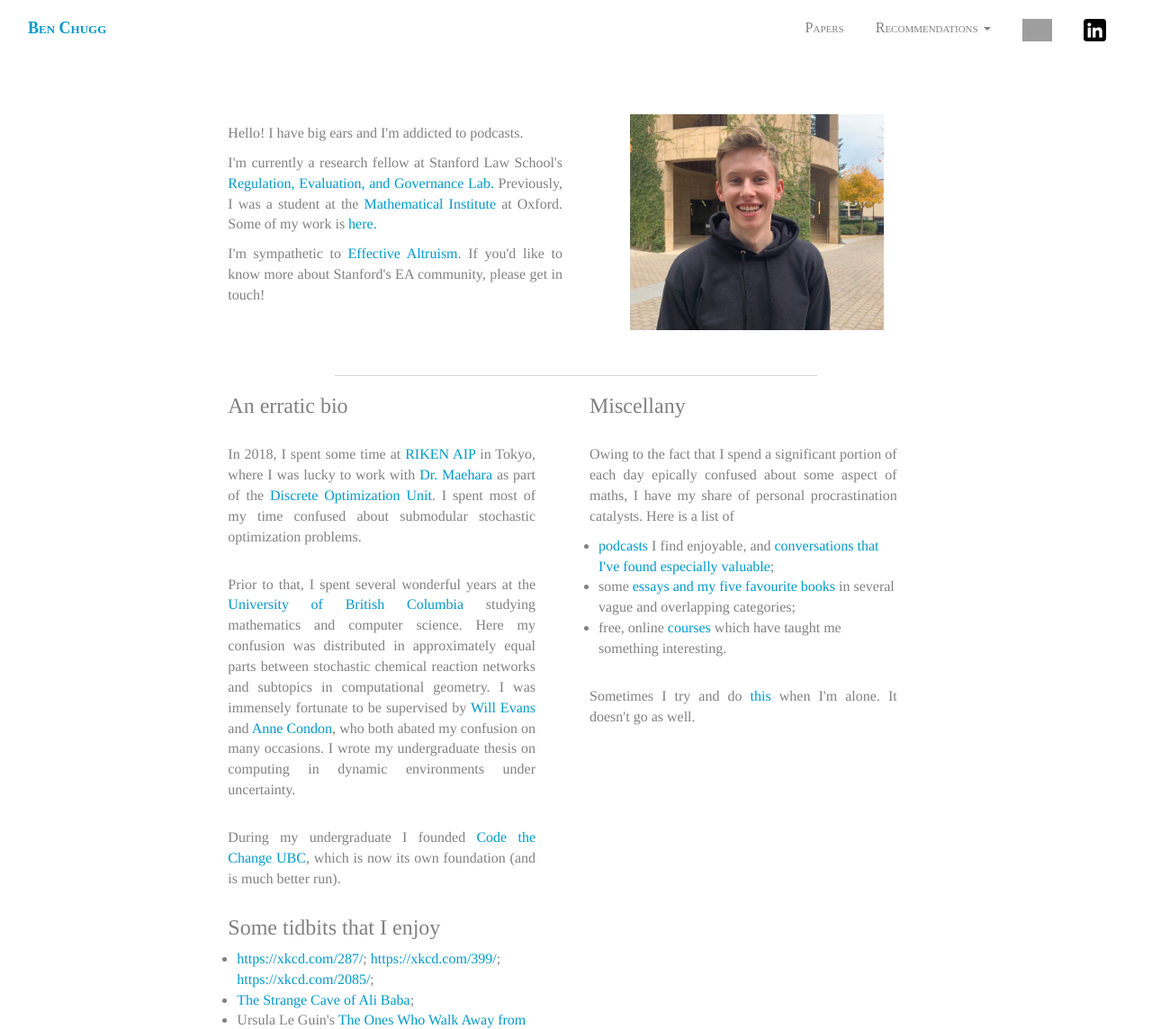
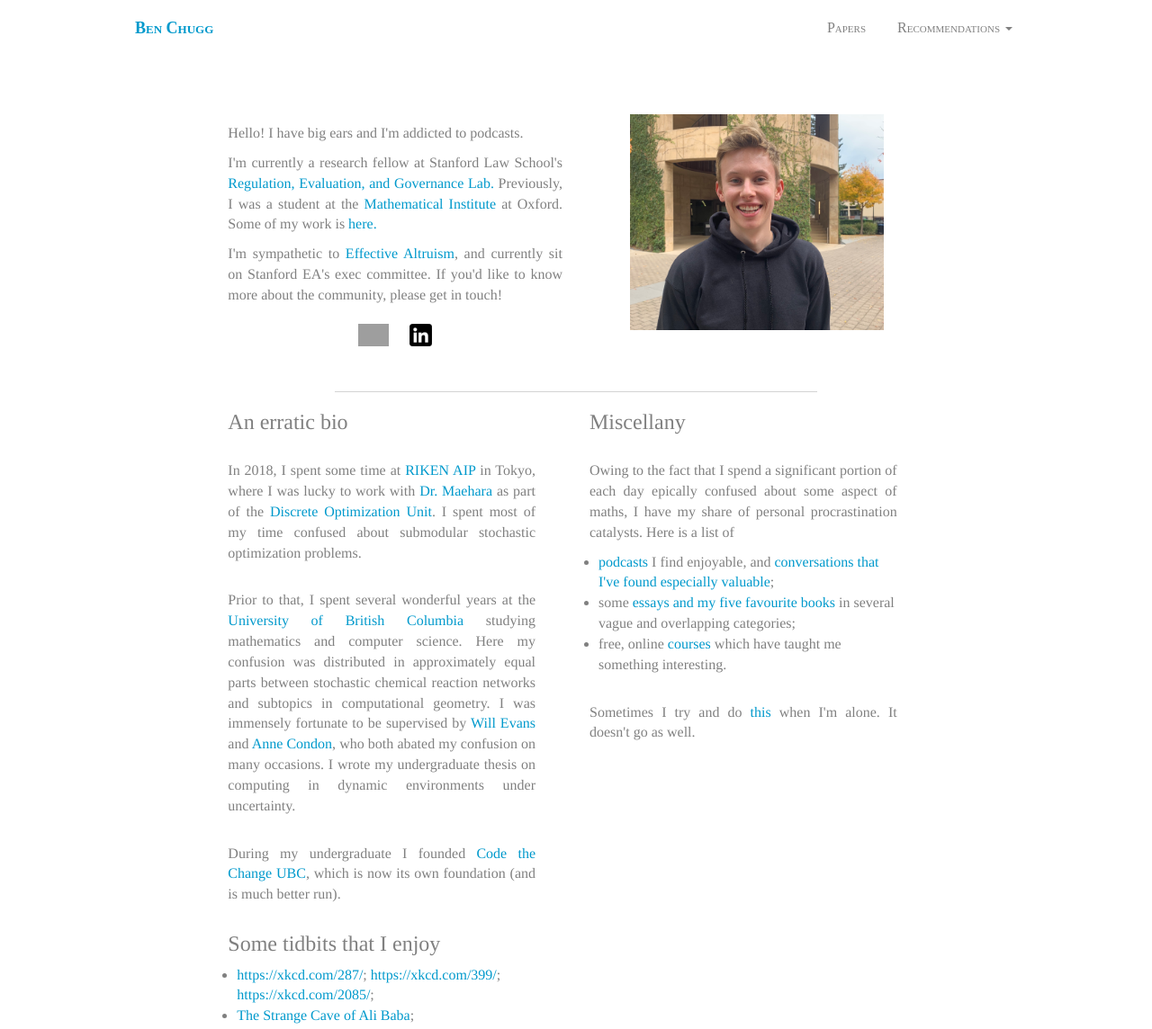
Before and after one commit to bchugg/bchugg.github.io, a PHP site: page / in a window 1280 px wide. Shown: the top 1144 px of the page at 90% size. Run offline with PHP 8.4, Linux system fonts and the light colour scheme; some libraries are stand-ins or nearby versions; grey boxes are pictures that could not be loaded.

Commit message:
pops mcgopps

```diff
--- a/assets/stylesheets/main.css
+++ b/assets/stylesheets/main.css
@@ -69,6 +69,13 @@ sass file */
       border-bottom: solid lightgray 1px; }
     .main-body .col-sm-8 .top-info {
       padding-top: 10px; }
+      .main-body .col-sm-8 .top-info .links {
+        padding-top: 10px; }
+        .main-body .col-sm-8 .top-info .links img {
+          height: 25px;
+          width: auto;
+          padding-left: 10px;
+          padding-right: 10px; }
   .main-body .info h4, .main-body .info p {
     margin-top: 30px;
     margin-right: 20px;
--- a/assets/stylesheets/main.scss
+++ b/assets/stylesheets/main.scss
@@ -107,6 +107,15 @@ $global_font_size: 12pt;
 		}
 		.top-info {
 		padding-top: 10px;
+		.links {
+			padding-top: 10px;
+			img {
+				height: 25px;
+				width: auto;
+				padding-left: 10px;
+				padding-right: 10px;
+			}
+		}
 		}
 
 	}
--- a/books.html
+++ b/books.html
@@ -36,7 +36,6 @@
 
 					An eclectic collection of books, chronicling my five recommendations in each of several topics (fifteen  in the case of fiction ... it's a broad genre).
 					For a full list of what I've enjoyed and what I'm attempting and failing to read, visit <a href="https://www.goodreads.com/user/show/90945992-ben-chugg" rel='nofollow'>goodreads</a>. <br>
-					If you  hate  my taste and want me to read better books you can tell me so <a href="https://docs.google.com/document/d/1jnxeYbPcpe86Md_0HOtYecdYb1upobSbiaCpNiu7yUE/edit?usp=sharing" rel='nofollow'>here</a>. <br>
 					I take obscene liberty in omitting the post-colon parts of some titles.</p>
 				</div>
 
@@ -353,11 +352,13 @@
 							<a href="https://library.ias.edu/files/UsefulnessHarpers.pdf" rel='nofollow'>The usefulness of useless knowledge</a>; Abraham Flexner.
 						</li>
 						<li>
-							<a href="https://mathwithbaddrawings.com/2015/02/24/why-do-we-pay-mathematicians/" rel='nofollow'>Why do we pay pure mathematicians?</a> and <a href="https://mathwithbaddrawings.com/2017/09/20/the-state-of-being-stuck/" rel='nofollow'>The State of Being Stuck</a>; Ben Orlin.
+							<a href="https://mathwithbaddrawings.com/2017/09/20/the-state-of-being-stuck/" rel='nofollow'>The State of Being Stuck</a>; Ben Orlin.
 						</li>
 						<li><a href="https://nickbostrom.com/fable/dragon.html" rel='nofollow'>The Fable of the Dragon-Tyrant</a>; Nick Bostrom.</li>
 						<li><a href="https://slatestarcodex.com/2019/06/06/asymmetric-weapons-gone-bad/" rel='nofollow'>Asymmetric Weapons Gone Bad</a> and <a href="https://slatestarcodex.com/2014/12/12/beware-the-man-of-one-study/" rel='nofollow'>Beware the Man of One Study</a>; Scott Alexander.</li>
 						<li><a href="http://fullreads.com/literature/the-lottery/5/" rel='nofollow'>The Lottery</a>; Shirley Jackson.</li>
+						<li><a href="https://tannerlectures.utah.edu/_documents/a-to-z/p/popper80.pdf" rel='nofollow'>Three Worlds</a>; Karl Popper.
+
 					</ul>
 				</p>
 			</div>
--- a/index.html
+++ b/index.html
@@ -39,8 +39,13 @@
 				</p>
 
 				<p>
-					I'm sympathetic to <a href="https://www.effectivealtruism.org/" rel='nofollow'>Effective Altruism</a>. If  you'd like to  know more about Stanford's EA community, please get in touch!
+					I'm sympathetic to <a href="https://www.effectivealtruism.org/" rel='nofollow'>Effective Altruism</a>, and currently sit on Stanford EA's exec committee. If you'd like to know more about the community, please get in touch!
 				</p>
+				<div class='text-center links'>
+					<a href="https://github.com/bchugg" ref='nofollow'><img src="./assets/images/github.png"></a></li>
+		      <a href="https://www.linkedin.com/in/ben-chugg-3a4616aa/" ref='nofollow'><img src="./assets/images/linkedin.png"></a>
+
+				</div>
 			</div>
 			<div class='col-sm-6 photos text-center' id='photos'>
 				<img src="assets/images/lawme.jpg">
--- a/podcasts.html
+++ b/podcasts.html
@@ -98,7 +98,7 @@
 				</div>
 				<div class='col-sm-9'>
 				<em><a href="https://conversationswithtyler.com/" rel='nofollow'>Conversations with Tyler</a></em>, hosted by Tyler Cowen. <br>
-				One of the most unique thinkers I've ever come across.
+				Probably the best synthesizer of information I've ever heard.
 				</div>
 			</div>
 
@@ -113,7 +113,7 @@
 				</div>
 			</div>
 
-			<div class='container-fluid'>
+			<!-- <div class='container-fluid'>
 				<div class='col-sm-3'>
 					<img src="assets/images/sense.png">
 				</div>
@@ -122,7 +122,7 @@
 				<br>
 				"I'm here with &lsaquo;firstname&rsaquo; &lsaquo;lastname&rsaquo;. &lsaquo;Firstname&rsaquo;, thanks for coming on the podcast."
 				</div>
-			</div>
+			</div> -->
 
 			<div class='container-fluid'>
 				<div class='col-sm-3'>
--- a/shared/header.html
+++ b/shared/header.html
@@ -1,7 +1,7 @@
 <!-- GLOBAL HEADER  -->
 
 <nav class="navbar navbar-default">
-  <div class="container-fluid">
+  <div class="col-sm-10 col-sm-offset-1">
     <div class="navbar-header">
     	<button type="button" class="navbar-toggle" data-toggle="collapse" data-target="#myNavbar">
 	        <span class="icon-bar"></span>
@@ -23,8 +23,8 @@
 	          <li><a href="https://docs.google.com/document/d/1KLtjpi8atjQhDteiGwNmUxJ_slIBuu2DQ8Ksbwlx9EU/edit?usp=sharing" rel='nofollow'>Conversations</a></li>
 	        </ul>
 	      </li>
-	      <li><a href="https://github.com/bchugg" ref='nofollow'><img src="./assets/images/github.png"></a></li>
-	      <li><a href="https://www.linkedin.com/in/ben-chugg-3a4616aa/" ref='nofollow'><img src="./assets/images/linkedin.png"></a></li>
+	      <!-- <li><a href="https://github.com/bchugg" ref='nofollow'><img src="./assets/images/github.png"></a></li>
+	      <li><a href="https://www.linkedin.com/in/ben-chugg-3a4616aa/" ref='nofollow'><img src="./assets/images/linkedin.png"></a></li> -->
 	    </ul>
   	</div>
 </div>
```
Also changed, not shown: 2 other files.
